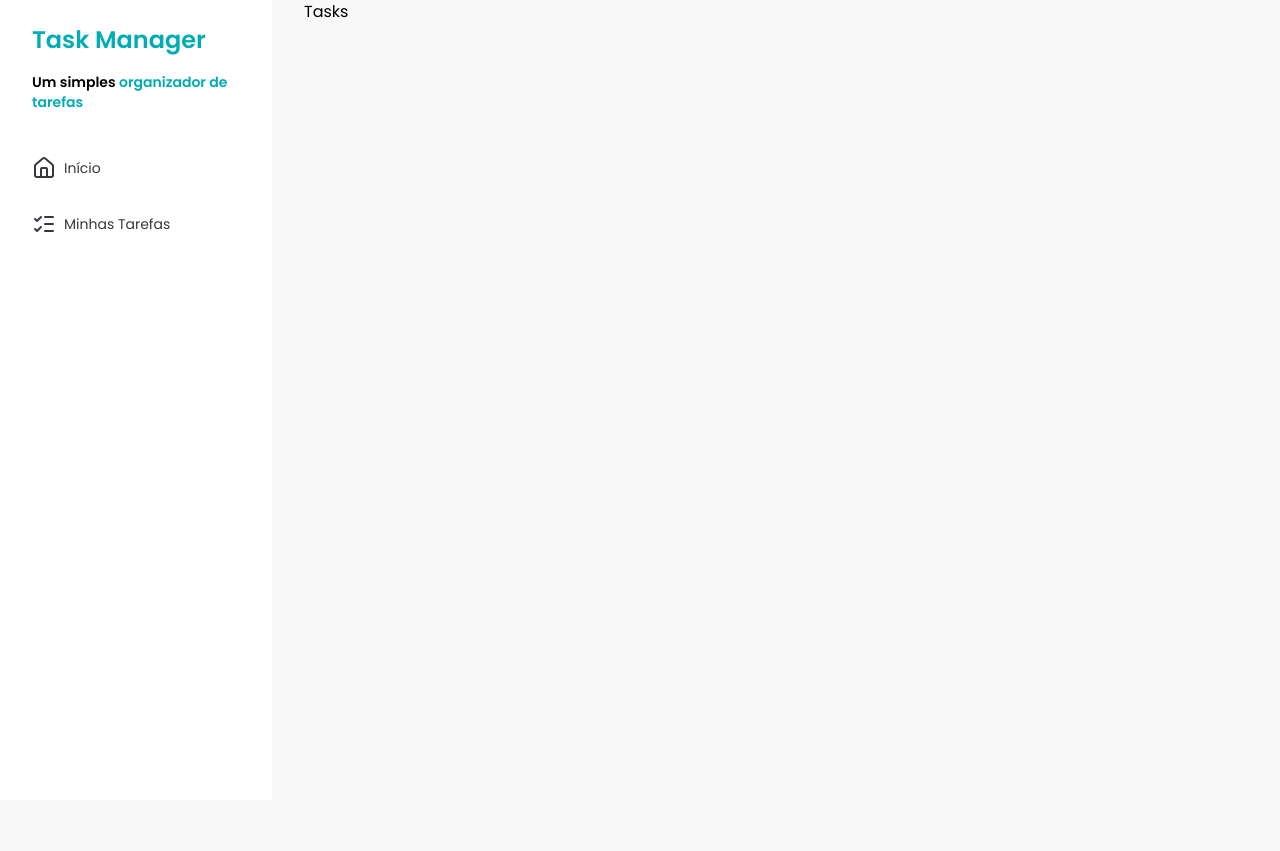
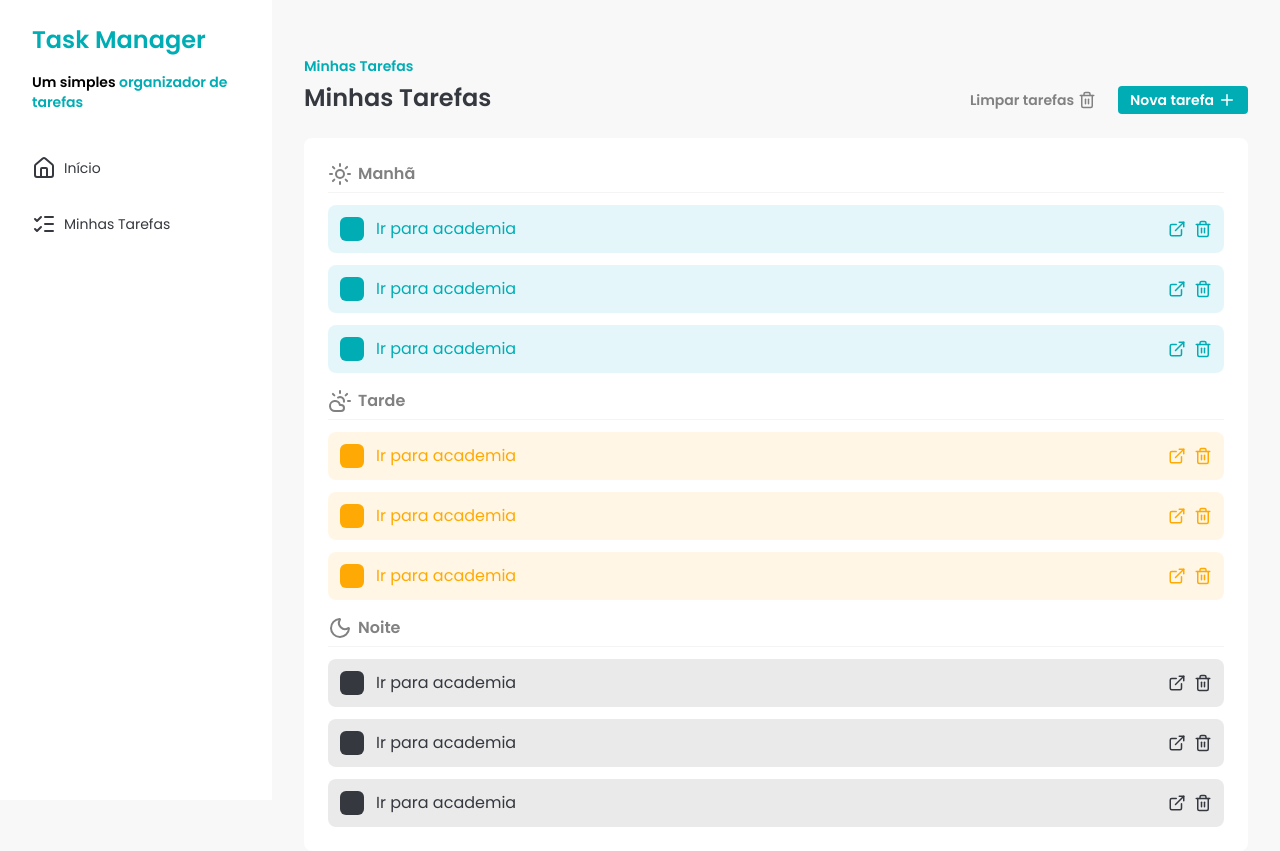
Before and after one commit to davifdev/task-manager-frontend, a React (Vite) app: page /edit-task in a window 1280 px wide. Before the commit the page ends 800 px from the top, so only its background shows below. Built offline with nearby package versions, Linux system fonts and the light colour scheme.

Commit message:
feat: add initial content in task page

```diff
--- a/src/App.tsx
+++ b/src/App.tsx
@@ -2,7 +2,7 @@ import MainRouter from "./routes/main-router";
 
 function App() {
   return (
-    <div className="flex h-full gap-8">
+    <div className="flex h-full">
       <MainRouter />
     </div>
   );
--- a/src/components/button.tsx
+++ b/src/components/button.tsx
@@ -29,7 +29,7 @@ export const Button = ({
   const buttonClass = clsx(
     buttonVariants[variant],
     buttonSizes[size],
-    "flex items-center rounded-sm justify-center cursor-pointer transiton disabled:cursor-not-allowed disabled:opacity-35, font-semibold hover:opacity-80",
+    "flex items-center rounded-sm justify-center cursor-pointer gap-1 transiton disabled:cursor-not-allowed disabled:opacity-35, font-semibold hover:opacity-80",
     props.className
   );
 
--- /dev/null
+++ b/src/components/taskPeriod.tsx
@@ -0,0 +1,17 @@
+import type { ReactNode } from "react";
+
+type TaskPeriodProps = {
+  children: ReactNode;
+};
+
+const TaskPeriod = ({ children }: TaskPeriodProps) => {
+  return (
+    <div className="border-b-border-gray border-b">
+      <div className="text-dark-gray mb-1.5 flex items-center gap-1.5 font-semibold">
+        {children}
+      </div>
+    </div>
+  );
+};
+
+export default TaskPeriod;
--- a/src/pages/tasks.tsx
+++ b/src/pages/tasks.tsx
@@ -1,7 +1,70 @@
+import {
+  CloudSunIcon,
+  MoonIcon,
+  PlusIcon,
+  SunIcon,
+  Trash2Icon,
+} from "lucide-react";
+import { Button } from "../components/button";
+import TaskItem from "../components/task-item";
+import TaskPeriod from "../components/taskPeriod";
+
 const Tasks = () => {
   return (
-    <div>
-      <h1>Tasks</h1>
+    <div className="w-full space-y-6 px-8 pt-14">
+      <div className="flex items-end justify-between">
+        <div className="flex flex-col gap-1.5">
+          <p className="text-primary text-sm font-semibold">Minhas Tarefas</p>
+          <h2 className="text-dark-blue text-2xl font-semibold">
+            Minhas Tarefas
+          </h2>
+        </div>
+        <div className="flex items-center gap-2.5">
+          <Button variant="ghost">
+            Limpar tarefas
+            <Trash2Icon size={18} />
+          </Button>
+          <Button variant="default">
+            Nova tarefa
+            <PlusIcon size={18} />
+          </Button>
+        </div>
+      </div>
+      <div className="space-y-4 rounded-lg bg-white p-6">
+        <div className="space-y-3">
+          <TaskPeriod>
+            <SunIcon />
+            Manhã
+          </TaskPeriod>
+          <div className="space-y-3">
+            <TaskItem status="isCompleted" />
+            <TaskItem status="isCompleted" />
+            <TaskItem status="isCompleted" />
+          </div>
+        </div>
+        <div className="space-y-3">
+          <TaskPeriod>
+            <CloudSunIcon />
+            Tarde
+          </TaskPeriod>
+          <div className="space-y-3">
+            <TaskItem status="isProgress" />
+            <TaskItem status="isProgress" />
+            <TaskItem status="isProgress" />
+          </div>
+        </div>
+        <div className="space-y-3">
+          <TaskPeriod>
+            <MoonIcon />
+            Noite
+          </TaskPeriod>
+          <div className="space-y-3">
+            <TaskItem status="isPending" />
+            <TaskItem status="isPending" />
+            <TaskItem status="isPending" />
+          </div>
+        </div>
+      </div>
     </div>
   );
 };
```
